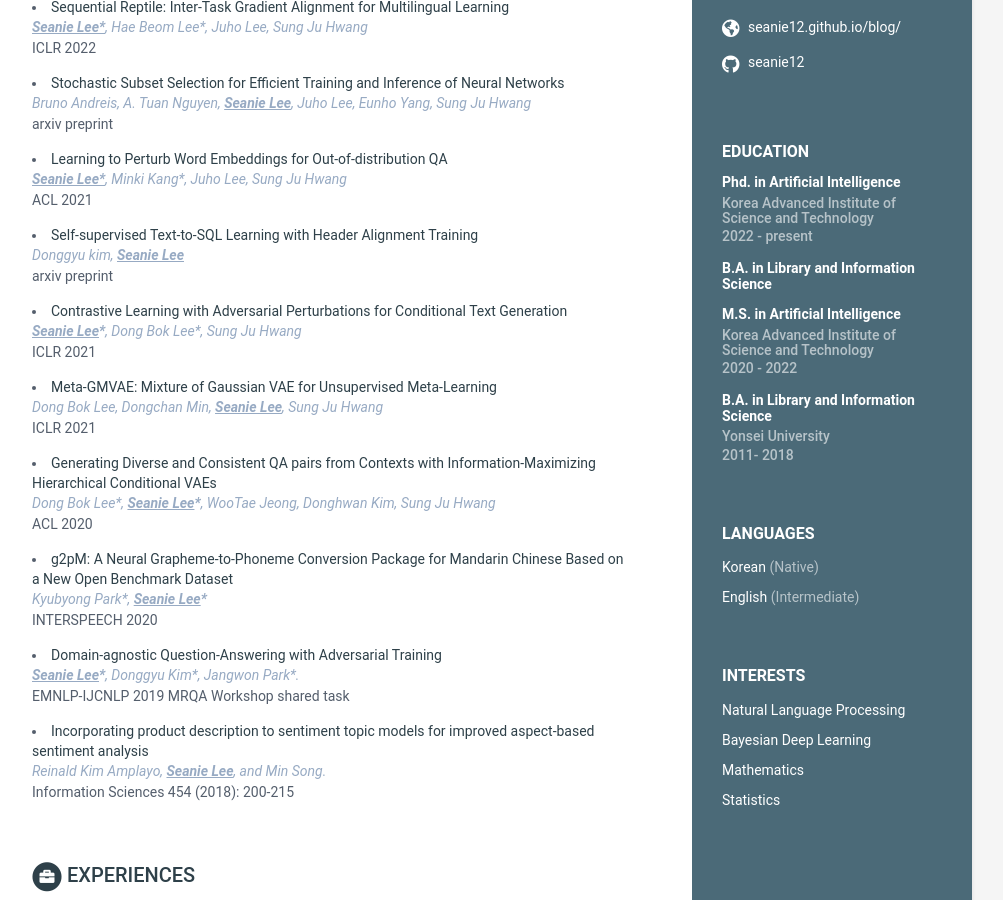
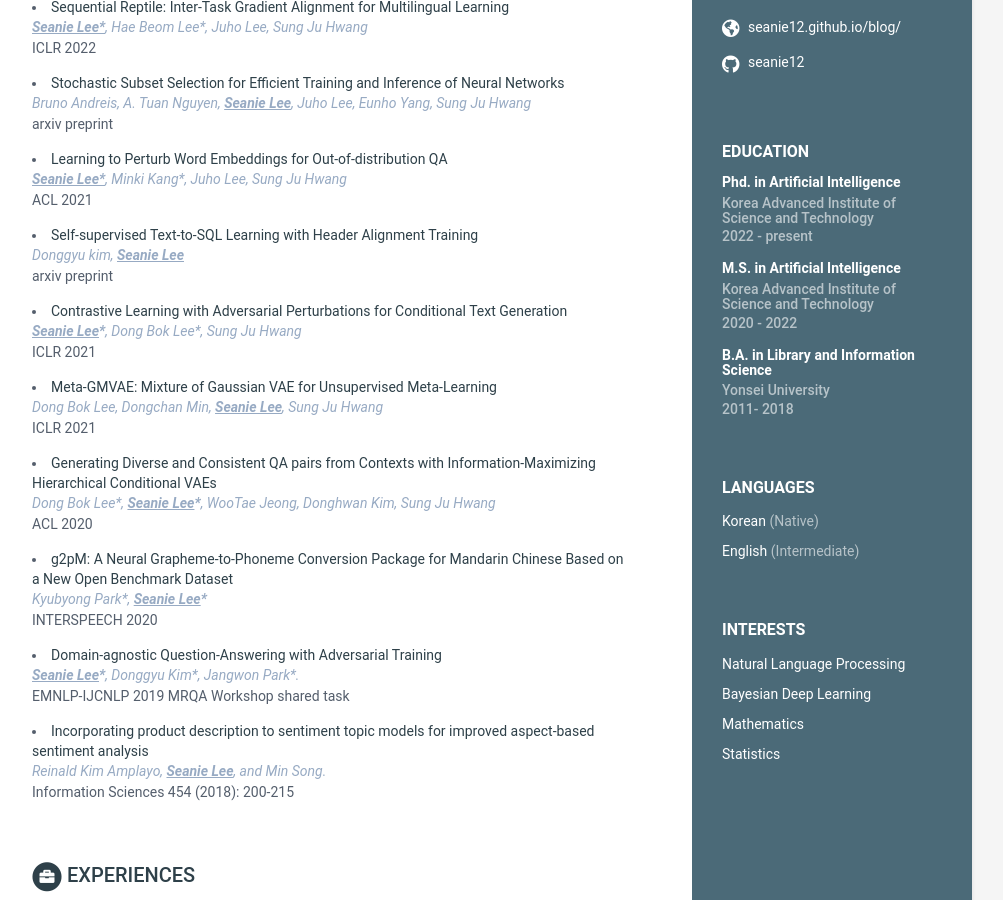
Before and after one commit to seanie12/seanie12.github.io, a Jekyll site: the page built from index.html, in a window 1280 px wide and 900 px high, scrolled down 316 px. Shown: the whole window, without its empty margins (168-1171 px from the left). Built offline with Jekyll 4.4.1, drawn with Linux system fonts in a browser that asks for light colours.

Commit message:
Update data.yml

```diff
--- a/_data/data.yml
+++ b/_data/data.yml
@@ -49,7 +49,7 @@ education:
         pretium quis, sem.
           - Interested in generative model
           - Supervised Sungju Hwang
-    - degree: B.A. in Library and Information Science
+
     - degree: M.S. in Artificial Intelligence
       university: Korea Advanced Institute of Science and Technology
       time: 2020 - 2022
```
